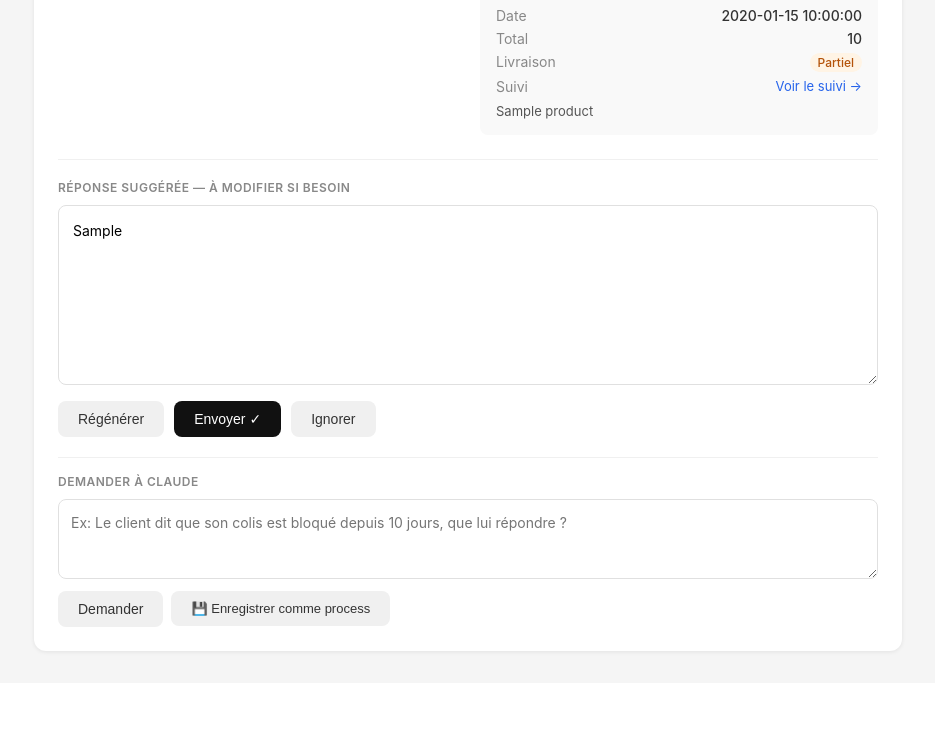
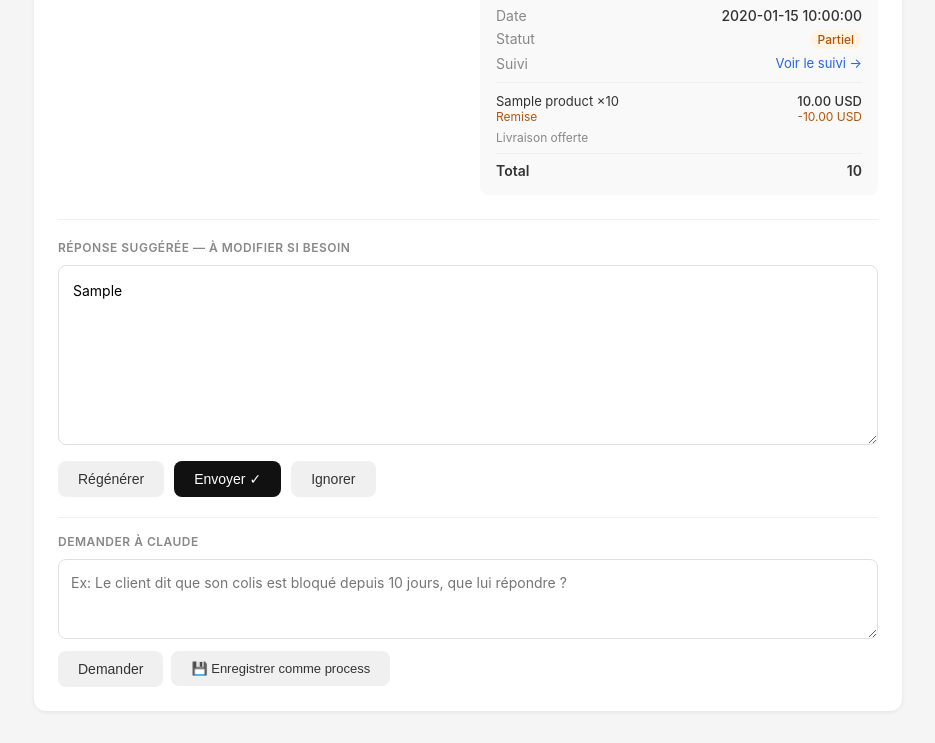
Before and after one commit to samuelmaxsauveur/assistant-maxsauveur, a Flask app: template templates/index.html in a window 1280 px wide. Shown: the part 302-1045 px from the top of the page, without its empty margins (172-1107 px from the left). Before the commit the page ends 956 px from the top, so only its background shows below. Run offline with Flask 3, Linux system fonts and the light colour scheme; the template is opened without the code that fills it: most values are stand-ins (such as "Sample title", 1, 10 or a date in 2020).

Commit message:
Show product prices, discounts and shipping in order detail

```diff
--- a/templates/index.html
+++ b/templates/index.html
@@ -94,11 +94,7 @@
                                 <span class="value">{{ item.order.created_at }}</span>
                             </div>
                             <div class="row">
-                                <span class="label">Total</span>
-                                <span class="value">{{ item.order.total }}</span>
-                            </div>
-                            <div class="row">
-                                <span class="label">Livraison</span>
+                                <span class="label">Statut</span>
                                 <span class="value">
                                     {% if item.order.fulfillment_status == 'fulfilled' %}
                                         <span class="badge badge-green">Expédié</span>
@@ -115,8 +111,33 @@
                                 <a href="{{ item.order.tracking_url }}" target="_blank" class="tracking-link">Voir le suivi →</a>
                             </div>
                             {% endif %}
-                            <div style="margin-top:8px; font-size:13px; color:#555;">
-                                {{ item.order.products | map(attribute='name') | join(', ') }}
+                            <div style="margin-top:10px; border-top:1px solid #eee; padding-top:10px;">
+                                {% for p in item.order.products %}
+                                <div style="margin-bottom:6px;">
+                                    <div style="display:flex; justify-content:space-between;">
+                                        <span style="font-size:13px; color:#333;">{{ p.name }} ×{{ p.qty }}</span>
+                                        <span style="font-size:13px; font-weight:500;">{{ "%.2f"|format(p.total) }} {{ item.order.currency }}</span>
+                                    </div>
+                                    {% if p.discount > 0 %}
+                                    <div style="display:flex; justify-content:space-between; color:#b45309; font-size:12px;">
+                                        <span>Remise</span>
+                                        <span>-{{ "%.2f"|format(p.discount) }} {{ item.order.currency }}</span>
+                                    </div>
+                                    {% endif %}
+                                </div>
+                                {% endfor %}
+                                {% if item.order.shipping > 0 %}
+                                <div style="display:flex; justify-content:space-between; font-size:13px; color:#666; margin-top:4px;">
+                                    <span>Livraison</span>
+                                    <span>{{ "%.2f"|format(item.order.shipping) }} {{ item.order.currency }}</span>
+                                </div>
+                                {% else %}
+                                <div style="font-size:12px; color:#888; margin-top:4px;">Livraison offerte</div>
+                                {% endif %}
+                                <div style="display:flex; justify-content:space-between; font-weight:600; font-size:14px; border-top:1px solid #eee; margin-top:8px; padding-top:8px;">
+                                    <span>Total</span>
+                                    <span>{{ item.order.total }}</span>
+                                </div>
                             </div>
                         </div>
                         {% else %}
```
Also changed, not shown: shopify_api.py (+13 -1 lines).
